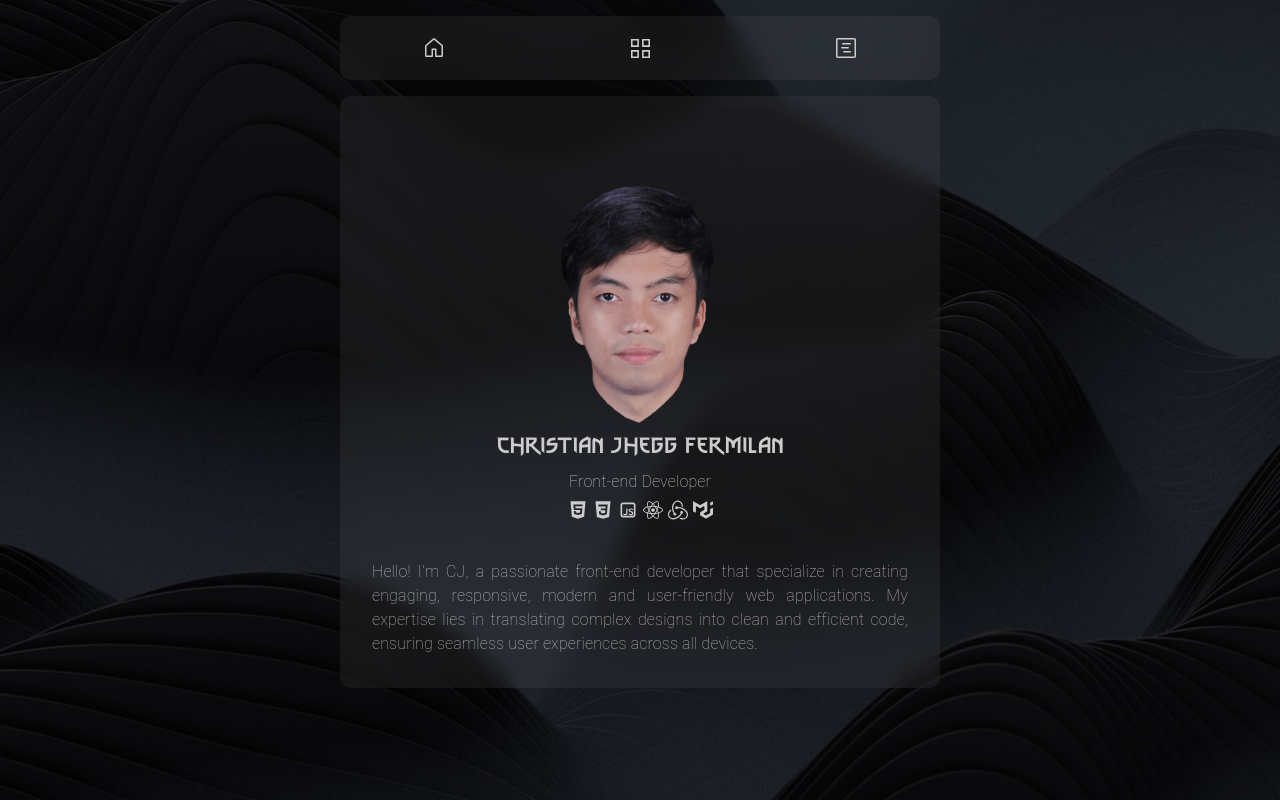
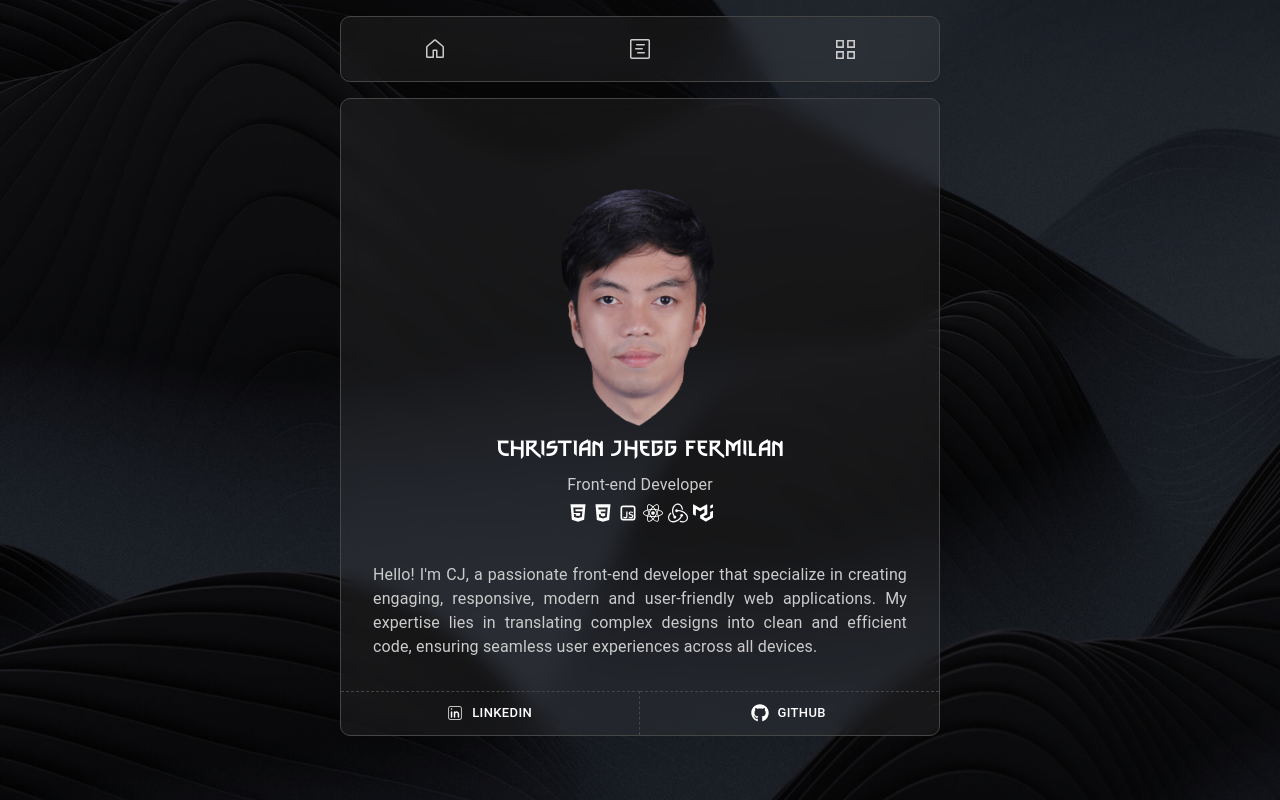
Before and after one commit to Donjheggo/New_Portfolio, a React (Vite) app: page / in a window 1280 px wide. Built offline with nearby package versions, Linux system fonts and the light colour scheme.

Commit message:
arranged everything

```diff
--- a/src/components/Header.jsx
+++ b/src/components/Header.jsx
@@ -17,15 +17,15 @@ const Header = () => {
       icon: <GoHome />,
     },
     {
-      name: "Works",
-      link: "/works",
-      icon: <GrProjects size={25} style={{ padding: 3 }} />,
-    },
-    {
       name: "Curriculum Vitae",
       link: "/cv",
       icon: <GoProjectRoadmap />,
     },
+    {
+      name: "Works",
+      link: "/works",
+      icon: <GrProjects size={25} style={{ padding: 3 }} />,
+    }
   ];
 
   return (
@@ -36,6 +36,7 @@ const Header = () => {
         backgroundColor: "rgba(150, 150, 150, 0.1)",
         backdropFilter: "blur(10px)",
         borderRadius: "10px",
+        border: "solid 1px #454545",
       }}
     >
       <Container>
@@ -52,7 +53,7 @@ const Header = () => {
             {pages.map((page, index) => (
               <Tooltip key={index} title={page.name}>
                 <Link to={page.link} style={{ textDecoration: "none" }}>
-                  <IconButton style={{ color: "#ccc" }}>{page.icon}</IconButton>
+                  <IconButton>{page.icon}</IconButton>
                 </Link>
               </Tooltip>
             ))}
--- a/src/components/Works/WorkCard.jsx
+++ b/src/components/Works/WorkCard.jsx
@@ -1,5 +1,6 @@
 import Typography from "@mui/material/Typography";
 import { Button, Box } from "@mui/material";
+import { CiLink } from "react-icons/ci";
 
 export default function MultiActionAreaCard({
   image,
@@ -13,10 +14,11 @@ export default function MultiActionAreaCard({
         backgroundColor: "rgba(150, 150, 150, 0.1)",
         backdropFilter: "blur(10px)",
         borderRadius: "10px",
+        border: "solid 1px #454545",
       }}
     >
       <Box sx={{ paddingX: "30px", paddingBottom: "20px" }}>
-        <Box textAlign="center" sx={{ paddingY: "10px",  }}>
+        <Box textAlign="center" sx={{ paddingY: "10px" }}>
           <img
             src={image}
             width="50%"
@@ -24,8 +26,12 @@ export default function MultiActionAreaCard({
           />
         </Box>
         <Box>
-          <Typography gutterBottom>{title}</Typography>
-          <Typography variant="body2">{description}</Typography>
+          <Typography color="text.primary" variant="body1" gutterBottom>
+            {title}
+          </Typography>
+          <Typography color="text.secondary" variant="body2">
+            {description}
+          </Typography>
         </Box>
       </Box>
 
@@ -36,10 +42,12 @@ export default function MultiActionAreaCard({
         component="a"
         href={link}
         target="_blank"
+        startIcon={<CiLink size={25}/>}
         sx={{
           borderTop: "solid 1px #454545",
           borderTopStyle: "dashed",
           paddingY: "10px",
+          color: 'inherit',
         }}
       >
         Open Link
--- a/src/layouts/MainLayout.jsx
+++ b/src/layouts/MainLayout.jsx
@@ -5,10 +5,8 @@ import { MainTheme } from "../themes";
 import Header from "../components/Header";
 
 const MainLayout = () => {
-  const darkMode = true;
-
   return (
-    <ThemeProvider theme={MainTheme(darkMode)}>
+    <ThemeProvider theme={MainTheme()}>
       <CssBaseline />
       <Box
         component="section"
--- a/src/pages/CV.jsx
+++ b/src/pages/CV.jsx
@@ -11,9 +11,12 @@ export default function CV() {
           backgroundColor: "rgba(150, 150, 150, 0.1)",
           backdropFilter: "blur(10px)",
           borderRadius: "10px",
+          border: "solid 1px #454545",
         }}
       >
-        <Typography sx={{ fontWeight: "medium" }}>Objectives</Typography>
+        <Typography variant="body1" color="text.primary">
+          Objectives
+        </Typography>
         <Box sx={{ fontWeight: "light" }}>
           <Typography textAlign="justify" pt={2}>
             Seeking a challenging career with a progressive organization that
@@ -22,6 +25,8 @@ export default function CV() {
           </Typography>
         </Box>
         <Typography
+          variant="body1"
+          color="text.primary"
           sx={{
             borderTop: "solid 1px #494949",
             borderTopStyle: "dashed",
@@ -40,6 +45,8 @@ export default function CV() {
           <br />
         </Typography>
         <Typography
+          variant="body1"
+          color="text.primary"
           sx={{
             borderTop: "solid 1px #494949",
             borderTopStyle: "dashed",
@@ -62,6 +69,8 @@ export default function CV() {
           Internship Certificate
         </Typography>
         <Typography
+          variant="body1"
+          color="text.primary"
           sx={{
             borderTop: "solid 1px #494949",
             borderTopStyle: "dashed",
@@ -71,7 +80,7 @@ export default function CV() {
         >
           Skills
         </Typography>
-        <ul style={{ paddingBottom: "20px" }}>
+        <ul>
           <li>
             <Typography variant="subtitle2">HTML</Typography>
           </li>
@@ -98,14 +107,17 @@ export default function CV() {
           backgroundColor: "rgba(150, 150, 150, 0.1)",
           backdropFilter: "blur(10px)",
           borderRadius: "10px",
+          border: "solid 1px #454545",
+          mt: "10px",
         }}
       >
         <Button
           component="a"
-          href="/curriculum_vitae"
+          href="/files/Curriculum_Vitae.pdf"
           target="_blank"
           startIcon={<DownloadIcon />}
           fullWidth
+          sx={{ color: "inherit" }}
         >
           Download CV
         </Button>
--- a/src/pages/Home.jsx
+++ b/src/pages/Home.jsx
@@ -1,10 +1,12 @@
-import { Box, Tooltip, Typography } from "@mui/material";
+import { Box, Typography, Button } from "@mui/material";
 import { FaHtml5 } from "react-icons/fa";
 import { IoLogoCss3 } from "react-icons/io";
 import { RiJavascriptLine } from "react-icons/ri";
 import { FaReact } from "react-icons/fa";
 import { SiRedux } from "react-icons/si";
 import { SiMui } from "react-icons/si";
+import { CiLinkedin } from "react-icons/ci";
+import { FaGithub } from "react-icons/fa";
 import HackerText from "../utils/HackerText";
 
 export default function Home() {
@@ -14,10 +16,16 @@ export default function Home() {
         backgroundColor: "rgba(150, 150, 150, 0.1)",
         backdropFilter: "blur(10px)",
         borderRadius: "10px",
+        border: "solid 1px #454545",
       }}
     >
       <Box px={2} py={4}>
-        <Box textAlign="center" sx={{ paddingTop: "50px" }}>
+        <Box
+          textAlign="center"
+          sx={{
+            paddingTop: "50px",
+          }}
+        >
           <img src="/images/me.png" width="200px" />
         </Box>
 
@@ -26,6 +34,7 @@ export default function Home() {
           gutterBottom
           variant="h5"
           component="div"
+          color="text.primary"
           sx={{ fontFamily: "Witcher" }}
         >
           Christian Jhegg Fermilan
@@ -39,9 +48,7 @@ export default function Home() {
             fontSize: "20px",
           }}
         >
-          <Tooltip title="Test">
-            <FaHtml5 />
-          </Tooltip>
+          <FaHtml5 />
           <IoLogoCss3 />
           <RiJavascriptLine />
           <FaReact />
@@ -62,6 +69,46 @@ export default function Home() {
           all devices.
         </Typography>
       </Box>
+      <Box sx={{ display: "flex" }}>
+        <Button
+          fullWidth
+          size="small"
+          color="primary"
+          component="a"
+          target="_blank"
+          href="https://www.linkedin.com/in/donjheggo/"
+          startIcon={<CiLinkedin />}
+          sx={{
+            borderRadius: "0px",
+            borderTop: "solid 1px #454545",
+            borderRight: "solid 1px #454545",
+            borderTopStyle: "dashed",
+            borderRightStyle: "dashed",
+            paddingY: "10px",
+            color: "inherit",
+          }}
+        >
+          Linkedin
+        </Button>
+        <Button
+          fullWidth
+          size="small"
+          color="primary"
+          component="a"
+          target="_blank"
+          href="https://github.com/donjheggo"
+          startIcon={<FaGithub />}
+          sx={{
+            borderRadius: "0px",
+            borderTop: "solid 1px #454545",
+            borderTopStyle: "dashed",
+            paddingY: "10px",
+            color: "inherit",
+          }}
+        >
+          Github
+        </Button>
+      </Box>
     </Box>
   );
 }
--- a/src/themes/index.jsx
+++ b/src/themes/index.jsx
@@ -1,40 +1,29 @@
 import { createTheme } from "@mui/material/styles";
 
-export const MainTheme = (darkMode) =>
+export const MainTheme = () =>
   createTheme({
     palette: {
-      mode: darkMode ? "dark" : "light",
-      background: {
-        default: darkMode ? "#29323c" : "#fff",
-        paper: darkMode ? "#29323c" : "#fff",
-      },
-      primary: {
-        main: darkMode ? "#ccc" : "#29323c",
-      },
+      mode: "dark",
       text: {
-        primary: darkMode ? "#ccc" : "#29323c",
+        primary: "#fff",
+        secondary: "#ccc",
       },
     },
     components: {
       MuiIconButton: {
         styleOverrides: {
           root: {
-            color: "inherit",
-          },
-        },
-      },
-      MuiAppBar: {
-        styleOverrides: {
-          root: {
-            color: darkMode ? "#ccc" : "#29323c",
+            color: "#ccc",
           },
         },
       },
       MuiTypography: {
         styleOverrides: {
           root: {
-            color: darkMode ? "#ccc" : "#535e6b",
-            fontWeight: '200'
+            color: "#ccc"
+          },
+          body2: {
+            fontWeight: 400,
           },
         },
       },
```
Also changed, not shown: package.json (+7 -1 lines), 2 other files (tests, documents, lock files or other folders).
